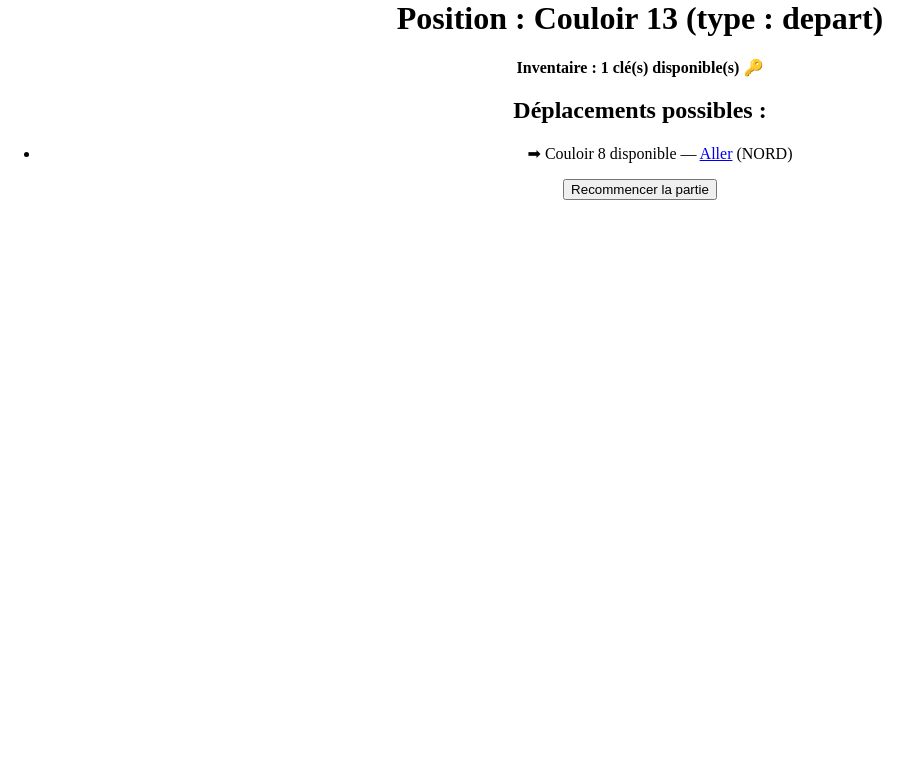
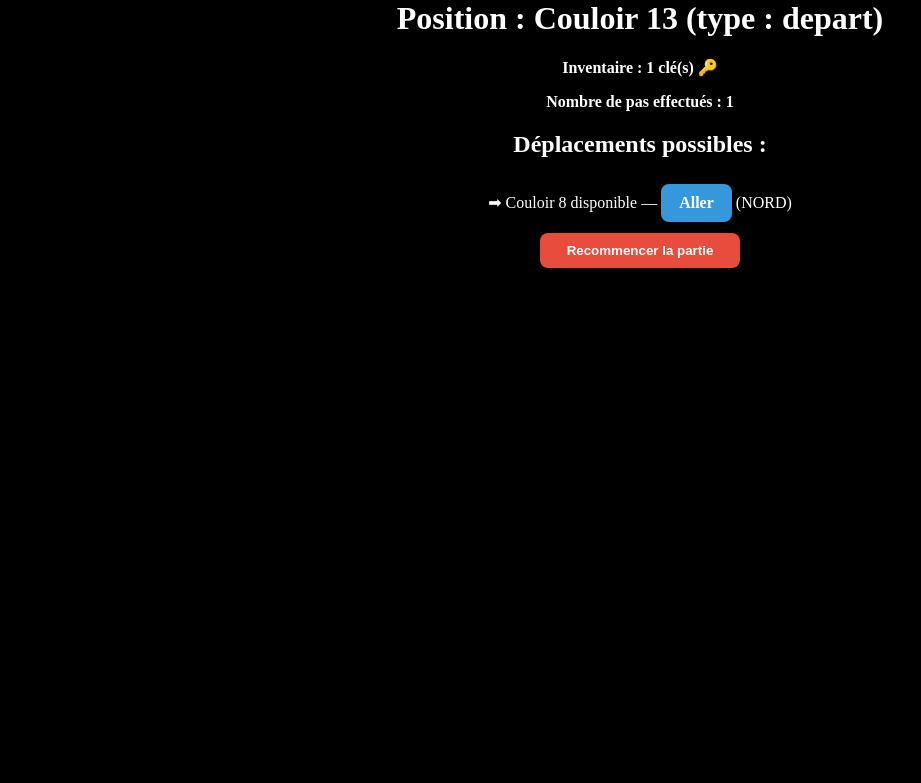
Before and after one commit to maxime-0000/labyrinthe, a PHP site: page /index.php?run=1 in a window 1280 px wide. Shown: the top 783 px of the page, without its empty margins (0-921 px from the left). Run offline with PHP 8.4, Linux system fonts and the light colour scheme; the visitor is signed in with stand-in values (Sample User, id 1); data comes from the database, SQL or seed files in the repository.

Commit message:
derniere version

```diff
--- a/index.php
+++ b/index.php
@@ -1,15 +1,15 @@
-
 <title>Labyrinthe</title>
-<link rel="stylesheet" href="style.css" >
+<link rel="stylesheet" href="style.css">
 
 <?php
 echo "<body>";
-/***************** ÉCRAN D’ACCUEIL AVANT JEU *****************/
+
+/* ÉCRAN D’ACCUEIL AVANT LE JEU */
 if (!isset($_GET["run"])): ?>
     <div id="accueil">
         <h1 class="debutjeux">Jeu du Labyrinthe, règles du jeu</h1>
         <ul>
-            🎮 Objectif : Explorer le labyrinthe et trouver la sortie. <br>
+            🎮 Objectif : Explorer le labyrinthe et trouver la sortie.<br>
             Déplacements : Cliquez sur un couloir pour avancer.<br>
             Clés 🔑 : Ramassez-les pour ouvrir les passages verrouillés.<br>
             Passages verrouillés : Utilisez une clé pour les franchir.<br>
@@ -17,54 +17,97 @@ if (!isset($_GET["run"])): ?>
         </ul>
         <button id="btnStart">Lancer le jeu</button>
     </div>
+
     <script>
-    document.getElementById("btnStart").addEventListener("click", function () {
-        window.location.href = "?run=1"; // Lance la partie
-    });
+        document.getElementById("btnStart").addEventListener("click", function () {
+            window.location.href = "?run=1";
+        });
     </script>
 <?php
     exit;
 endif;
-/***************** DÉBUT DU JEU *****************/
+
+
+/* DÉBUT DU JEU */
 session_start();
 $db = new SQLite3("labyrinthe.db");
-/***************** INVENTAIRE *****************/
-if (!isset($_SESSION["nbCle"])) {
-    $_SESSION["nbCle"] = 0; // commence à 0
-}
-if (!isset($_SESSION["cles_ramassees"])) {
-    $_SESSION["cles_ramassees"] = [];
-}
-if (!isset($_SESSION["cle"])) {
-    $_SESSION["cle"] = false; // pas de clé au départ
-}
-/***************** POSITION ACTUELLE *****************/
+
+/* INVENTAIRE */
+if (!isset($_SESSION["nbCle"])) $_SESSION["nbCle"] = 0;
+if (!isset($_SESSION["cles_ramassees"])) $_SESSION["cles_ramassees"] = [];
+if (!isset($_SESSION["cle"])) $_SESSION["cle"] = false;
+if (!isset($_SESSION["pas"])) $_SESSION["pas"] = 0;
+
+/* POSITION ACTUELLE */
 if (isset($_GET["position"])) {
     $position = (int)$_GET["position"];
+
     if (isset($_GET["grille_ouverte"]) && $_SESSION["cle"] === true) {
-        $_SESSION["cle"] = false; // consomme une clé
+        $_SESSION["cle"] = false;
         $_SESSION["nbCle"] -= 1;
     }
+
+    if (!isset($_SESSION["position_precedente"]) || $_SESSION["position_precedente"] != $position) {
+        $_SESSION["pas"] += 1;
+        $_SESSION["position_precedente"] = $position;
+    }
+
 } else {
-    // case de départ
+    // Départ
     $req = $db->query("SELECT id FROM couloir WHERE type = 'depart' LIMIT 1");
     $row = $req->fetchArray(SQLITE3_ASSOC);
     $position = $row["id"];
 }
-/***************** TYPE DE LA CASE *****************/
+
+/* TYPE DE LA CASE */
 $info = $db->query("SELECT type FROM couloir WHERE id = $position")->fetchArray(SQLITE3_ASSOC);
 $type_actuel = $info["type"] ?? "inconnu";
-/***************** RAMASSAGE CLÉ *****************/
+
+
+/* ÉCRAN DE FIN AVANT TOUT AFFICHAGE DU JEU */
+if ($type_actuel === "sortie") {
+
+    echo "<div id='fin'>";
+    echo "<h1>🎉 Bravo ! Vous avez terminé le labyrinthe 🎉</h1>";
+    echo "<p>Vous avez trouvé la sortie du labyrinthe.</p>";
+    echo "<p><b>Nombre total de pas : ".$_SESSION['pas']."</b></p>";
+    echo "<p><b>Clés ramassées : ".$_SESSION['nbCle']."</b></p>";
+
+    echo "<br><br>";
+
+    /* BOUTON RESET */
+    echo "
+    <form method='post'>
+        <button type='submit' name='reset_session'>Recommencer la partie</button>
+    </form>
+    ";
+
+    if (isset($_POST["reset_session"])) {
+        $_SESSION = [];
+        session_destroy();
+        header("Location: index.php");
+        exit;
+    }
+
+    echo "</div>";
+    echo "</body>";
+    exit;
+}
+
+
+/* RAMASSAGE DE CLÉ */
 if (strtolower($type_actuel) === "cle" && !in_array($position, $_SESSION["cles_ramassees"])) {
     $_SESSION["nbCle"] += 1;
     $_SESSION["cles_ramassees"][] = $position;
-    $_SESSION["cle"] = true; // joueur possède au moins une clé
+    $_SESSION["cle"] = true;
     echo "<p><b>Vous avez ramassé une clé ! 🔑</b></p>";
 }
-/***************** OUTILS *****************/
+
+
+/* OUTILS */
 function normaliserDirection($dir) {
     $dir = strtoupper(trim($dir));
-    return in_array($dir, ["N","S","E","O"]) ? $dir : "Secret";
+    return in_array($dir, ["N", "S", "E", "O"]) ? $dir : "Secret";
 }
 function directionFull($d) {
     return [
@@ -74,7 +117,9 @@ function directionFull($d) {
         "O" => "OUEST"
     ][$d] ?? "SECRET";
 }
-/***************** PASSAGES POSSIBLES *****************/
+
+
+/* PASSAGES POSSIBLES */
 $sql = "
 SELECT
     CASE WHEN couloir1 = :pos THEN couloir2 ELSE couloir1 END AS couloir_dispo,
@@ -86,52 +131,60 @@ WHERE couloir1 = :pos OR couloir2 = :pos
 $stmt = $db->prepare($sql);
 $stmt->bindValue(":pos", $position, SQLITE3_INTEGER);
 $result = $stmt->execute();
-/***************** AFFICHAGE DU JEU *****************/
+
+
+/* AFFICHAGE DU JEU */
 echo "<h1>Position : Couloir $position (type : $type_actuel)</h1>";
+
 echo $_SESSION["nbCle"] > 0
-    ? "<p><b>Inventaire : {$_SESSION['nbCle']} clé(s) disponible(s) 🔑</b></p>"
+    ? "<p><b>Inventaire : {$_SESSION['nbCle']} clé(s) 🔑</b></p>"
     : "<p><b>Inventaire : aucune clé</b></p>";
-echo "<h2>Déplacements possibles :</h2><ul>";
+
+echo "<p><b>Nombre de pas effectués : ".$_SESSION['pas']."</b></p>";
+
+echo "<h2>Déplacements possibles :</h2>";
+
+
+/* LISTE DES DÉPLACEMENTS — SANS <li>, AVEC <br> */
 while ($row = $result->fetchArray(SQLITE3_ASSOC)) {
+
     $couloir_dispo  = $row["couloir_dispo"];
     $direction      = normaliserDirection($row["direction"]);
     $direction_text = directionFull($direction);
     $type_passage   = $row["type_passage"];
-    // Passage bloqué si pas de clé
+
+    // Passage bloqué
     if ($type_passage === "grille" && $_SESSION["cle"] === false) {
-        echo "<li>🚫 Couloir $couloir_dispo bloqué (grille, pas de clé)</li>";
+        echo "🚫 Couloir $couloir_dispo bloqué (grille, pas de clé)<br>";
         continue;
     }
-    // Passage avec grille et clé disponible
+
+    // Passage verrouillé, clé disponible
     if ($type_passage === "grille" && $_SESSION["cle"] === true) {
-        echo "<li>🔒 Couloir $couloir_dispo verrouillé ($direction_text) — utiliser la clé ?
-              <a href='?position=$couloir_dispo&grille_ouverte=1&run=1'>Oui</a>
-              </li>";
+        echo "🔒 Couloir $couloir_dispo verrouillé ($direction_text) — utiliser la clé ?
+              <a class='btn-action' href='?position=$couloir_dispo&grille_ouverte=1&run=1'>Oui</a><br>";
         continue;
     }
+
     // Passage libre
-    echo "<li>➡ Couloir $couloir_dispo disponible —
-          <a href='?position=$couloir_dispo&run=1'>Aller</a> ($direction_text)
-          </li>";
+    echo "➡ Couloir $couloir_dispo disponible —
+          <a class='btn-move' href='?position=$couloir_dispo&run=1'>Aller</a> ($direction_text)<br>";
 }
-echo "</ul>";
-/***************** BOUTONS RESET *****************/
+
+
+/* BOUTON RESET */
 echo "
 <form method='post'>
     <button type='submit' name='reset_session'>Recommencer la partie</button>
 </form>
 ";
-/***************** RESET SESSION *****************/
+
 if (isset($_POST["reset_session"])) {
-    $_SESSION["nbCle"] = 0;
-    $_SESSION["cles_ramassees"] = [];
-    $_SESSION["cle"] = false;
-    echo "<p><b>Inventaire réinitialisé !</b></p>";
-    echo "<script>window.location.href = window.location.href;</script>";
+    $_SESSION = [];
     session_destroy();
-    header("Location: ".$_SERVER["PHP_SELF"]);
+    header("Location: index.php");
     exit;
 }
-/***************** RESET : RETOUR ÉCRAN ACCUEIL *****************/
+
 echo "</body>";
 ?>
--- a/style.css
+++ b/style.css
@@ -3,12 +3,13 @@
 
 
 body {
-    background-color: #fff; /* fond blanc */
-    color: #000;            /* texte noir */
+    background-color: #000000; /* fond blanc */
+    color: #FFFFFF;            /* texte noir */
     font-family: "Times New Roman", Georgia, Serif;
     margin: 0;
     padding: 0;
     text-align: center;
+
 }
 
 
@@ -147,3 +148,77 @@ footer p {
 
 
 /*Jeu du labyrinthe*/
+
+
+button {
+  display: inline-block;
+  background-color: #FF0000;
+  border-radius: 5px;
+  border: 4px double #cccccc;
+  color: #eeeeee;
+  text-align: center;
+  font-size: px;
+  padding: 20px;
+  width: 200px;
+  -webkit-transition: all 0.5s;
+  -moz-transition: all 0.5s;
+  -o-transition: all 0.5s;
+  transition: all 0.5s;
+  cursor: pointer;
+  margin: 5px;
+}
+
+/*--------*/
+
+/* Boutons de déplacement */
+.btn-move {
+    display: inline-block;
+    padding: 10px 18px;
+    margin: 6px 0;
+    background-color: #3498db;
+    color: white;
+    border-radius: 8px;
+    text-decoration: none;
+    font-weight: bold;
+    transition: 0.2s ease;
+}
+
+.btn-move:hover {
+    background-color: #217dbb;
+    transform: translateY(-2px);
+}
+
+/* Boutons d'action (reset, utiliser la clé, etc.) */
+.btn-action {
+    display: inline-block;
+    padding: 10px 18px;
+    margin-top: 10px;
+    background-color: #e67e22;
+    color: white;
+    border-radius: 8px;
+    text-decoration: none;
+    font-weight: bold;
+    transition: 0.2s ease;
+}
+
+.btn-action:hover {
+    background-color: #cf6d16;
+    transform: translateY(-2px);
+}
+
+/* Style du bouton classique <button> */
+button {
+    padding: 10px 18px;
+    background-color: #e74c3c;
+    color: white;
+    border-radius: 8px;
+    border: none;
+    cursor: pointer;
+    font-weight: bold;
+    transition: 0.2s ease;
+}
+
+button:hover {
+    background-color: #c0392b;
+    transform: translateY(-2px);
+}
```
Also changed, not shown: 1 other file.
